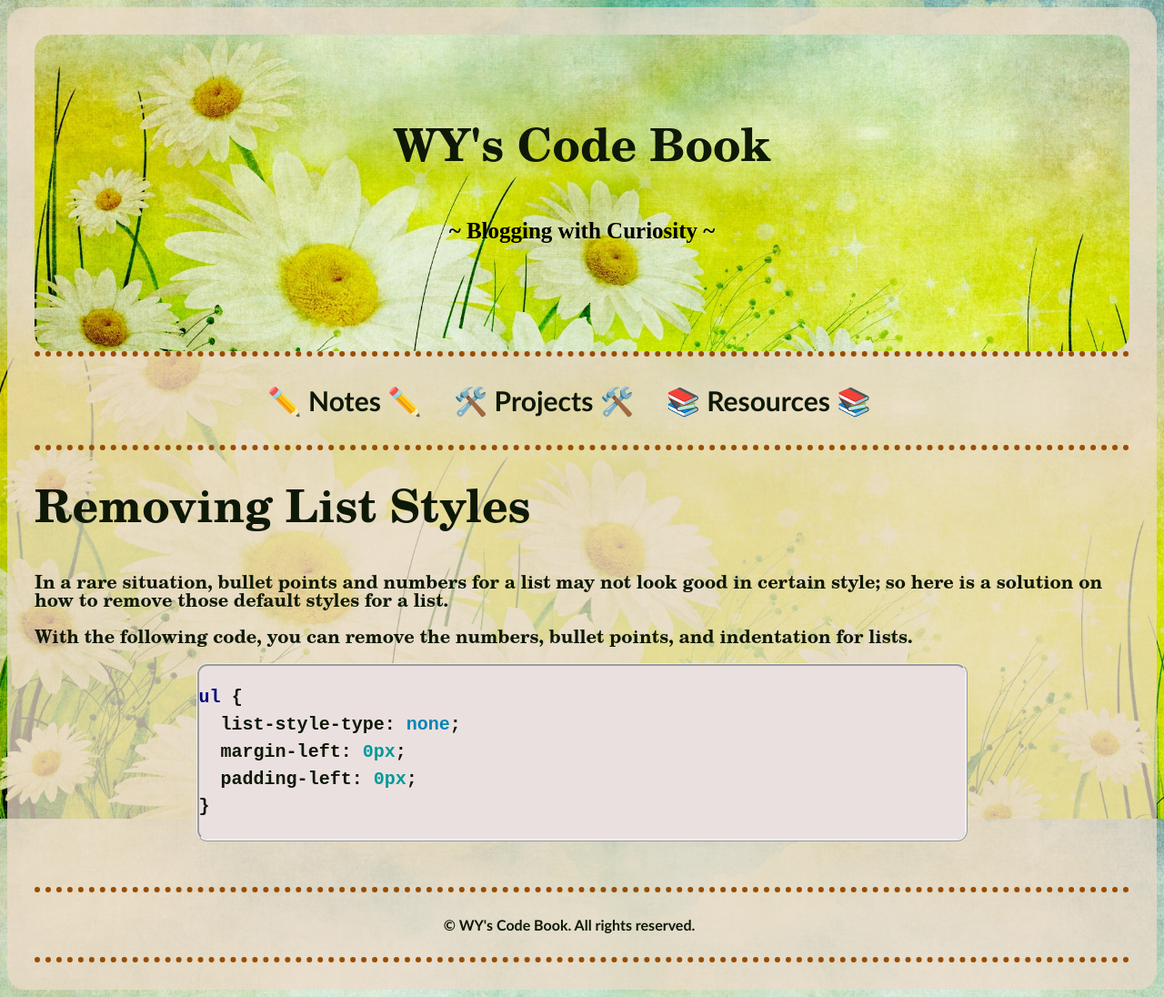
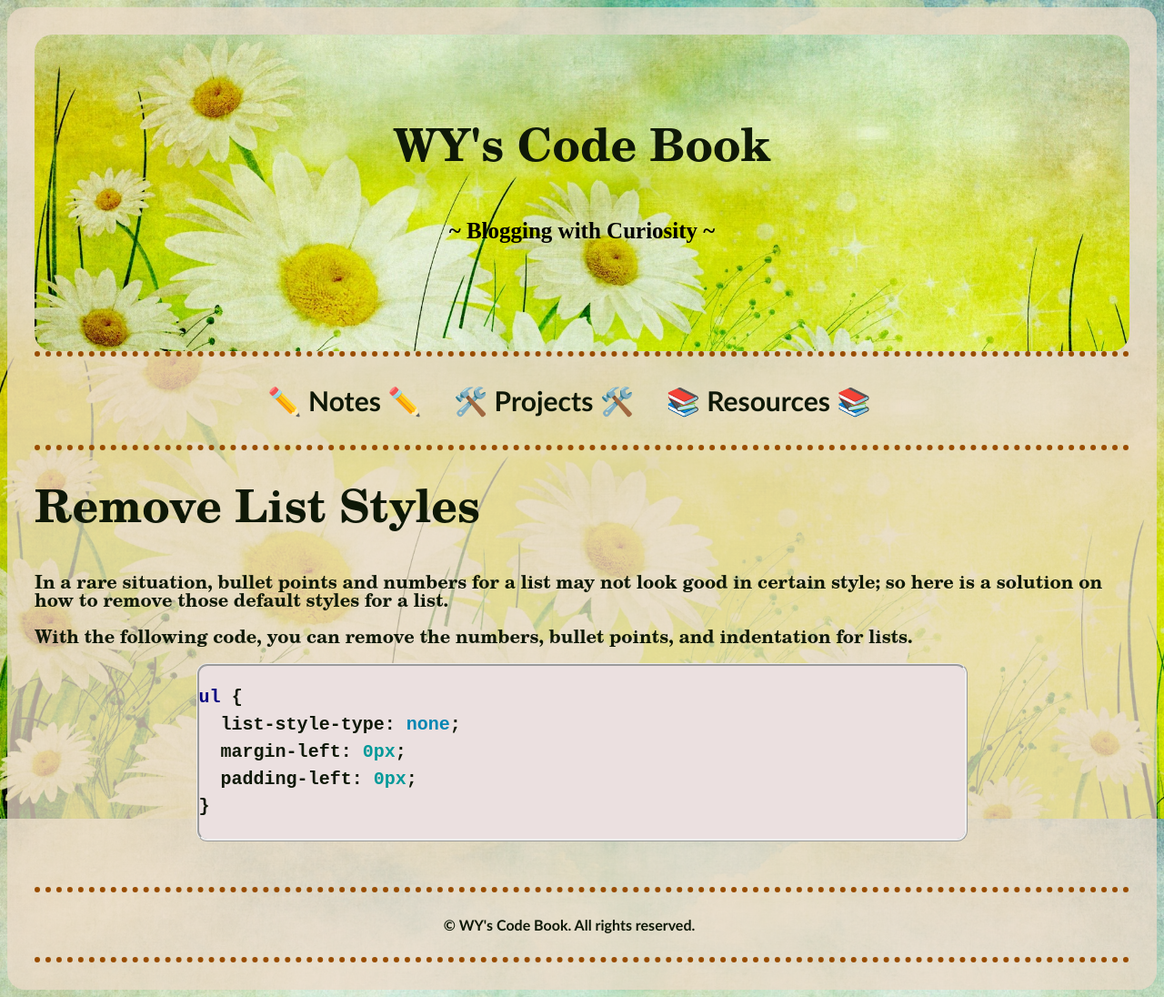
Before and after one commit to WYCodeBook/WYCodeBook.github.io, a Jekyll site: the page built from _posts/2018-07-30-remove-list-styles.markdown, in a window 1280 px wide. Shown: the whole page at 91% size. Built offline with Jekyll 4.4.1, drawn with Linux system fonts in a browser that asks for light colours; some web fonts are replaced; some of the changed lines change nothing that is shown.

Commit message:
updated post

```diff
--- a/_css/remove-list-style.md
+++ b/_posts/2018-07-30-remove-list-styles.markdown
@@ -1,11 +1,11 @@
+---
+layout: post
+title: "Remove List Styles"
+date: "2018-07-30 23:58:08 -0700"
+categories: CSS
+description: How to remove all the styling for lists?
 ---
 
-layout: collection
-title: "Removing List Styles"
-picture:
-description: How to remove all the styling for lists?
-
----
 
 In a rare situation, bullet points and numbers for a list may not look good in certain style; so here is a solution on how to remove those default styles for a list.
 
```
